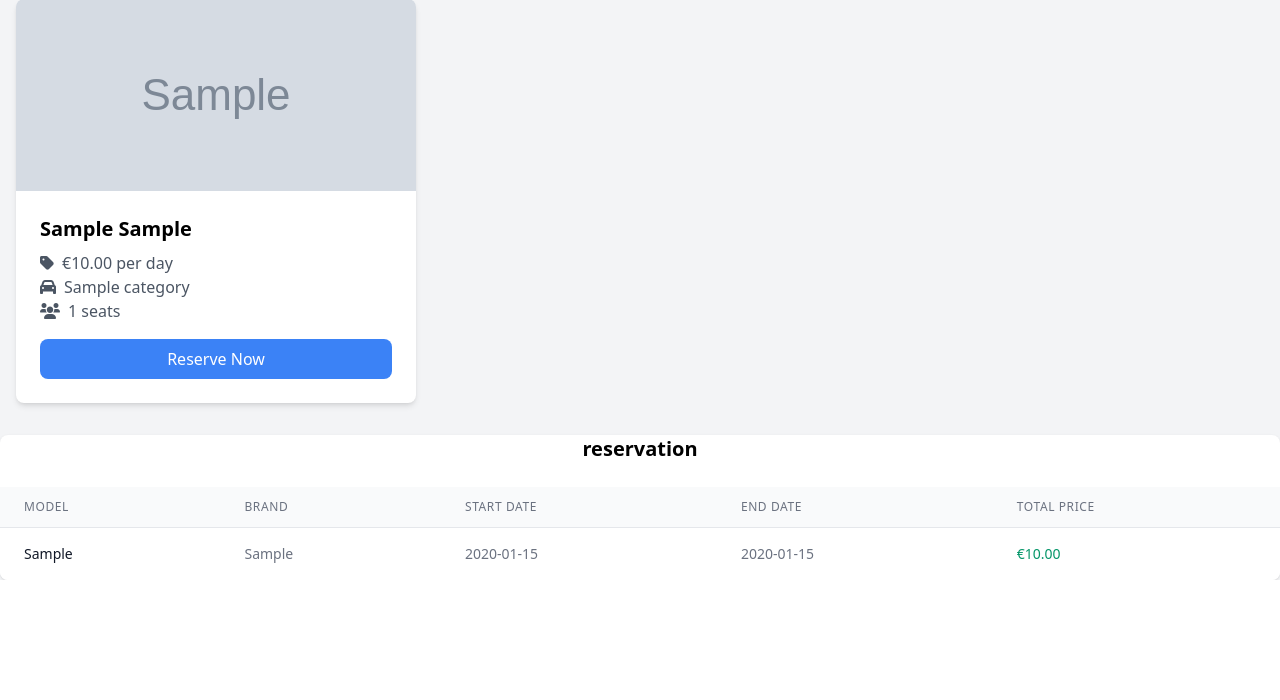
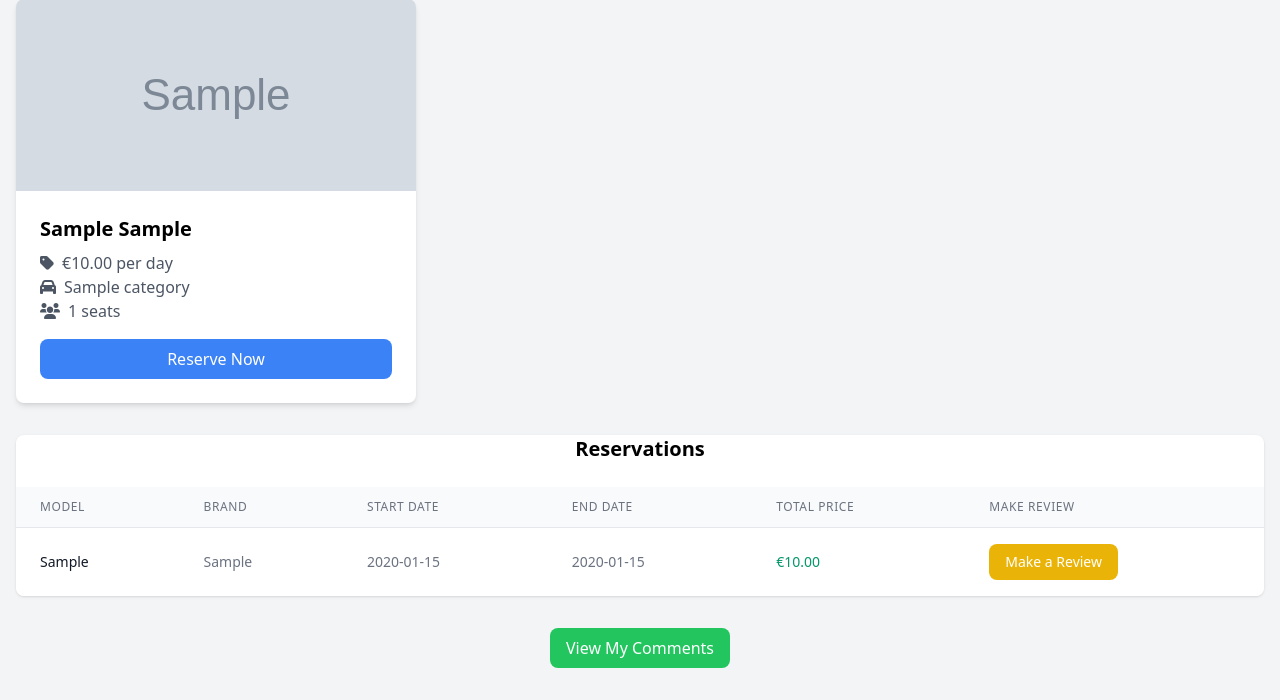
Before and after one commit to ligh-cloud/Drive-Loc, a PHP site: page /client_dashboard.php in a window 1280 px wide. Shown: the part 263-963 px from the top of the page. Before the commit the page ends 843 px from the top, so only its background shows below. Run offline with PHP 8.4, Linux system fonts and the light colour scheme; the visitor is signed in with stand-in values (Sample User, id 1); tables that the repository leaves empty hold one stand-in row (values such as "Sample post"); grey boxes marked "Sample" are stand-in pictures; some libraries are stand-ins or nearby versions.

Commit message:
adding soft delete for the review

```diff
--- a/view/client_dashboard.php
+++ b/view/client_dashboard.php
@@ -7,7 +7,6 @@
     <meta name="viewport" content="width=device-width, initial-scale=1.0">
     <title>Car Rental Dashboard</title>
     <script src="https://cdn.tailwindcss.com"></script>
-
     <link rel="stylesheet" href="https://cdnjs.cloudflare.com/ajax/libs/font-awesome/6.0.0/css/all.min.css">
     <style>
         .car-card {
@@ -97,12 +96,10 @@
                             class="w-full bg-blue-500 hover:bg-blue-600 text-white py-2 rounded-lg">
                             Reserve Now
                         </button>
-
                     </div>
                 </div>
             <?php endforeach; ?>
         </div>
-        </main>
 
         <!-- Reservation Modal -->
         <div id="reservationModal" class="hidden fixed inset-0 bg-black bg-opacity-50 flex items-center justify-center">
@@ -145,7 +142,8 @@
                 </form>
             </div>
         </div>
-        <!-- pagination -->
+
+        <!-- Pagination -->
         <?php if ($totalPages > 1): ?>
             <div class="flex justify-center mt-8 space-x-4">
                 <?php if ($currentPage > 1): ?>
@@ -172,63 +170,104 @@
                 <?php endif; ?>
             </div>
         <?php endif; ?>
-        <!-- pagination -->
-        <div class="overflow-x-auto bg-white rounded-lg shadow">
 
-            <table class="min-w-full divide-y divide-gray-200  ">
-                <h2 class="text-center text-xl font-bold mb-6">reservation</h2>
+        <!-- Reservations Table -->
+        <div class="overflow-x-auto bg-white rounded-lg shadow mt-8">
+            <table class="min-w-full divide-y divide-gray-200">
+                <h2 class="text-center text-xl font-bold mb-6">Reservations</h2>
                 <thead class="bg-gray-50">
                     <tr>
-                        <th scope="col" class="px-6 py-3 text-left text-xs font-medium text-gray-500 uppercase tracking-wider">
-                            Model
-                        </th>
-                        <th scope="col" class="px-6 py-3 text-left text-xs font-medium text-gray-500 uppercase tracking-wider">
-                            Brand
-                        </th>
-                        <th scope="col" class="px-6 py-3 text-left text-xs font-medium text-gray-500 uppercase tracking-wider">
-                            Start Date
-                        </th>
-                        <th scope="col" class="px-6 py-3 text-left text-xs font-medium text-gray-500 uppercase tracking-wider">
-                            End Date
-                        </th>
-                        <th scope="col" class="px-6 py-3 text-left text-xs font-medium text-gray-500 uppercase tracking-wider">
-                            Total Price
-                        </th>
+                        <th scope="col" class="px-6 py-3 text-left text-xs font-medium text-gray-500 uppercase tracking-wider">Model</th>
+                        <th scope="col" class="px-6 py-3 text-left text-xs font-medium text-gray-500 uppercase tracking-wider">Brand</th>
+                        <th scope="col" class="px-6 py-3 text-left text-xs font-medium text-gray-500 uppercase tracking-wider">Start Date</th>
+                        <th scope="col" class="px-6 py-3 text-left text-xs font-medium text-gray-500 uppercase tracking-wider">End Date</th>
+                        <th scope="col" class="px-6 py-3 text-left text-xs font-medium text-gray-500 uppercase tracking-wider">Total Price</th>
+                        <th scope="col" class="px-6 py-3 text-left text-xs font-medium text-gray-500 uppercase tracking-wider">Make Review</th>
                     </tr>
                 </thead>
                 <tbody class="bg-white divide-y divide-gray-200">
                     <?php foreach ($reservationClient as $reservation): ?>
                         <tr class="hover:bg-gray-50 transition-colors duration-200">
-                            <td class="px-6 py-4 whitespace-nowrap text-sm font-medium text-gray-900">
-                                <?php echo htmlspecialchars($reservation['modele']); ?>
-                            </td>
-                            <td class="px-6 py-4 whitespace-nowrap text-sm text-gray-500">
-                                <?php echo htmlspecialchars($reservation['marque']); ?>
-                            </td>
-                            <td class="px-6 py-4 whitespace-nowrap text-sm text-gray-500">
-                                <?php echo htmlspecialchars($reservation['date_debut']); ?>
-                            </td>
-                            <td class="px-6 py-4 whitespace-nowrap text-sm text-gray-500">
-                                <?php echo htmlspecialchars($reservation['date_fin']); ?>
-                            </td>
+                            <td class="px-6 py-4 whitespace-nowrap text-sm font-medium text-gray-900"><?php echo htmlspecialchars($reservation['modele']); ?></td>
+                            <td class="px-6 py-4 whitespace-nowrap text-sm text-gray-500"><?php echo htmlspecialchars($reservation['marque']); ?></td>
+                            <td class="px-6 py-4 whitespace-nowrap text-sm text-gray-500"><?php echo htmlspecialchars($reservation['date_debut']); ?></td>
+                            <td class="px-6 py-4 whitespace-nowrap text-sm text-gray-500"><?php echo htmlspecialchars($reservation['date_fin']); ?></td>
+                            <td class="px-6 py-4 whitespace-nowrap text-sm font-medium text-emerald-600">€<?php echo number_format(htmlspecialchars($reservation['prix_total']), 2); ?></td>
                             <td class="px-6 py-4 whitespace-nowrap text-sm font-medium text-emerald-600">
-                                €<?php echo number_format(htmlspecialchars($reservation['prix_total']), 2); ?>
+                                <button onclick="showReviewModal(<?php echo htmlspecialchars(json_encode($reservation)); ?>)" class="bg-yellow-500 hover:bg-yellow-600 text-white px-4 py-2 rounded-lg">Make a Review</button>
                             </td>
                         </tr>
                     <?php endforeach; ?>
 
                     <?php if (empty($reservationClient)): ?>
                         <tr>
-                            <td colspan="5" class="px-6 py-4 text-center text-sm text-gray-500">
-                                No reservations found
-                            </td>
+                            <td colspan="6" class="px-6 py-4 text-center text-sm text-gray-500">No reservations found</td>
                         </tr>
                     <?php endif; ?>
                 </tbody>
             </table>
         </div>
 
+        <!-- Review Modal -->
+        <div id="reviewModal" class="hidden fixed inset-0 bg-black bg-opacity-50 flex items-center justify-center">
+            <div class="bg-white rounded-lg max-w-md w-full mx-4 p-6">
+                <div class="flex justify-between items-center mb-4">
+                    <h3 class="text-xl font-bold">Make a Review</h3>
+                    <button onclick="closeReviewModal()" class="text-gray-500 hover:text-gray-700">
+                        <i class="fas fa-times"></i>
+                    </button>
+                </div>
+                <form method="POST" action="../controller/make_review.php">
+                    <input type="hidden" name="id_reservation" id="reviewReservationId">
+                    <div class="mb-4">
+                        <label class="block text-gray-700 text-sm font-bold mb-2">Rating</label>
+                        <input type="number" name="note" min="1" max="5" class="w-full border rounded-lg px-4 py-2" required>
+                    </div>
+                    <div class="mb-4">
+                        <label class="block text-gray-700 text-sm font-bold mb-2">Comment</label>
+                        <textarea name="comment" class="w-full border rounded-lg px-4 py-2" required></textarea>
+                    </div>
+                    <div class="flex justify-end space-x-2">
+                        <button type="button" onclick="closeReviewModal()" class="bg-gray-300 hover:bg-gray-400 text-gray-800 px-4 py-2 rounded-lg">Cancel</button>
+                        <button type="submit" class="bg-blue-500 hover:bg-blue-600 text-white px-4 py-2 rounded-lg">Submit Review</button>
+                    </div>
+                </form>
+
+            </div>
+        </div>
+
+<div class="flex justify-center mt-8">
+    <button onclick="showCommentsModal()" class="bg-green-500 hover:bg-green-600 text-white px-4 py-2 rounded-lg">View My Comments</button>
+</div>
+
+<div id="commentsModal" class="hidden fixed inset-0 bg-black bg-opacity-50 flex items-center justify-center p-4">
+    <div class="bg-white rounded-lg w-full max-w-2xl max-h-[80vh] flex flex-col">
+        <!-- Modal Header -->
+        <div class="flex justify-between items-center p-6 border-b">
+            <h3 class="text-xl font-bold text-gray-900">My Comments</h3>
+            <button onclick="closeCommentsModal()" class="text-gray-500 hover:text-gray-700 transition-colors">
+                <i class="fas fa-times"></i>
+            </button>
+        </div>
+
+        <!-- Modal Body with Scroll -->
+        <div id="commentsContent" class="flex-1 overflow-y-auto p-6 space-y-4">
+            <!-- Comments will be loaded here -->
+        </div>
+
+        <!-- Modal Footer -->
+        <div class="border-t p-6">
+            <button onclick="closeCommentsModal()" class="w-full bg-gray-100 hover:bg-gray-200 text-gray-800 font-semibold py-2 px-4 rounded-lg transition-colors">
+                Close
+            </button>
+        </div>
+    </div>
+</div>
+    </main>
+
     <script>
+    console.log("JavaScript loaded.");
+
     function showReservationModal(car) {
         document.getElementById('modalTitle').textContent = `Reserve ${car.marque} ${car.modele}`;
         document.getElementById('carId').value = car.id_car;
@@ -241,13 +280,11 @@
         document.getElementById('reservationForm').reset();
     }
 
-
     document.getElementById('reservationModal').addEventListener('click', function(e) {
         if (e.target === this) {
             closeModal();
         }
     });
-
 
     document.getElementById('reservationForm').addEventListener('submit', function(e) {
         const startDate = new Date(this.date_debut.value);
@@ -258,6 +295,62 @@
             alert('End date must be after start date');
         }
     });
+
+    function showReviewModal(reservation) {
+        document.getElementById('reviewReservationId').value = reservation.id;
+        document.getElementById('reviewModal').classList.remove('hidden');
+    }
+
+    function closeReviewModal() {
+        document.getElementById('reviewModal').classList.add('hidden');
+        document.getElementById('reviewModal').reset();
+    }
+
+    document.getElementById('reviewModal').addEventListener('click', function(e) {
+        if (e.target === this) {
+            closeReviewModal();
+        }
+    });
+
+    function showCommentsModal() {
+        console.log("Fetching comments...");
+
+        fetch('../controller/get_comments.php')
+            .then(response => response.text())
+            .then(data => {
+                console.log("Received data:", data);
+                const commentsContent = document.getElementById('commentsContent');
+                commentsContent.innerHTML = data;
+                document.getElementById('commentsModal').classList.remove('hidden');
+            })
+            .catch(error => {
+                console.error("Error fetching comments:", error);
+            });
+    }
+
+    function closeCommentsModal() {
+        document.getElementById('commentsModal').classList.add('hidden');
+    }
+
+    function deleteComment(id) {
+        console.log("Deleting comment with ID:", id);
+
+        fetch(`../controller/delete_comment.php?id_avis=${id}`, {
+            method: 'GET'
+        })
+            .then(response => response.text())
+            .then(data => {
+                console.log("Received response for delete:", data);
+                if (data.trim() === "Success") {
+                    showCommentsModal();
+                } else {
+                    alert('Failed to delete comment: ' + data);
+                }
+            })
+            .catch(error => {
+                console.error("Error deleting comment:", error);
+            });
+    }
 </script>
 </body>
 
```
Also changed, not shown: controller/delete_comment.php (added, +28 -0 lines), controller/get_comments.php (added, +28 -0 lines), controller/make_review.php (added, +36 -0 lines), data.sql (+4 -6 lines), model/review.php (+43 -16 lines). Lines whose indentation alone changed are shown as unchanged.
